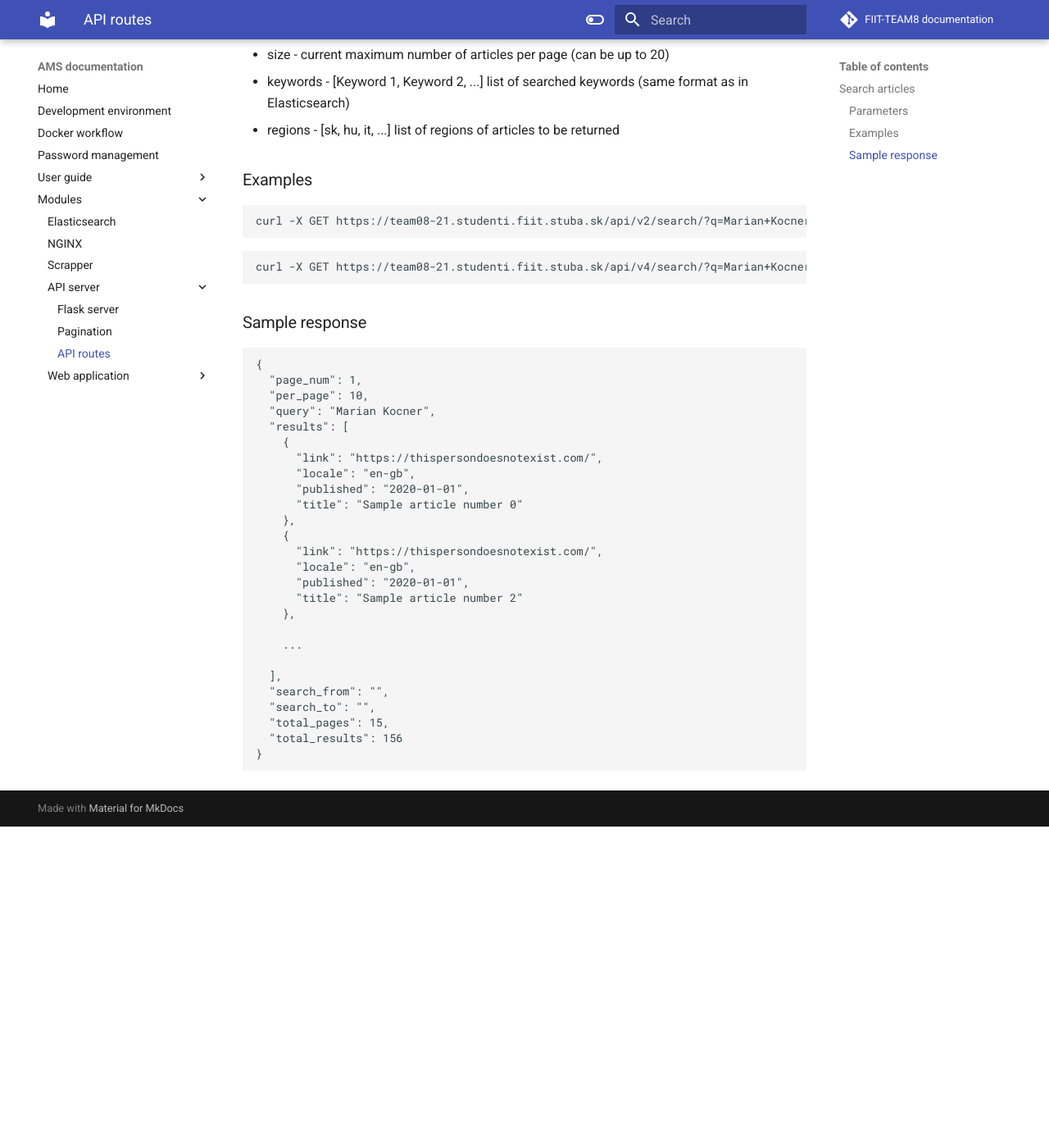
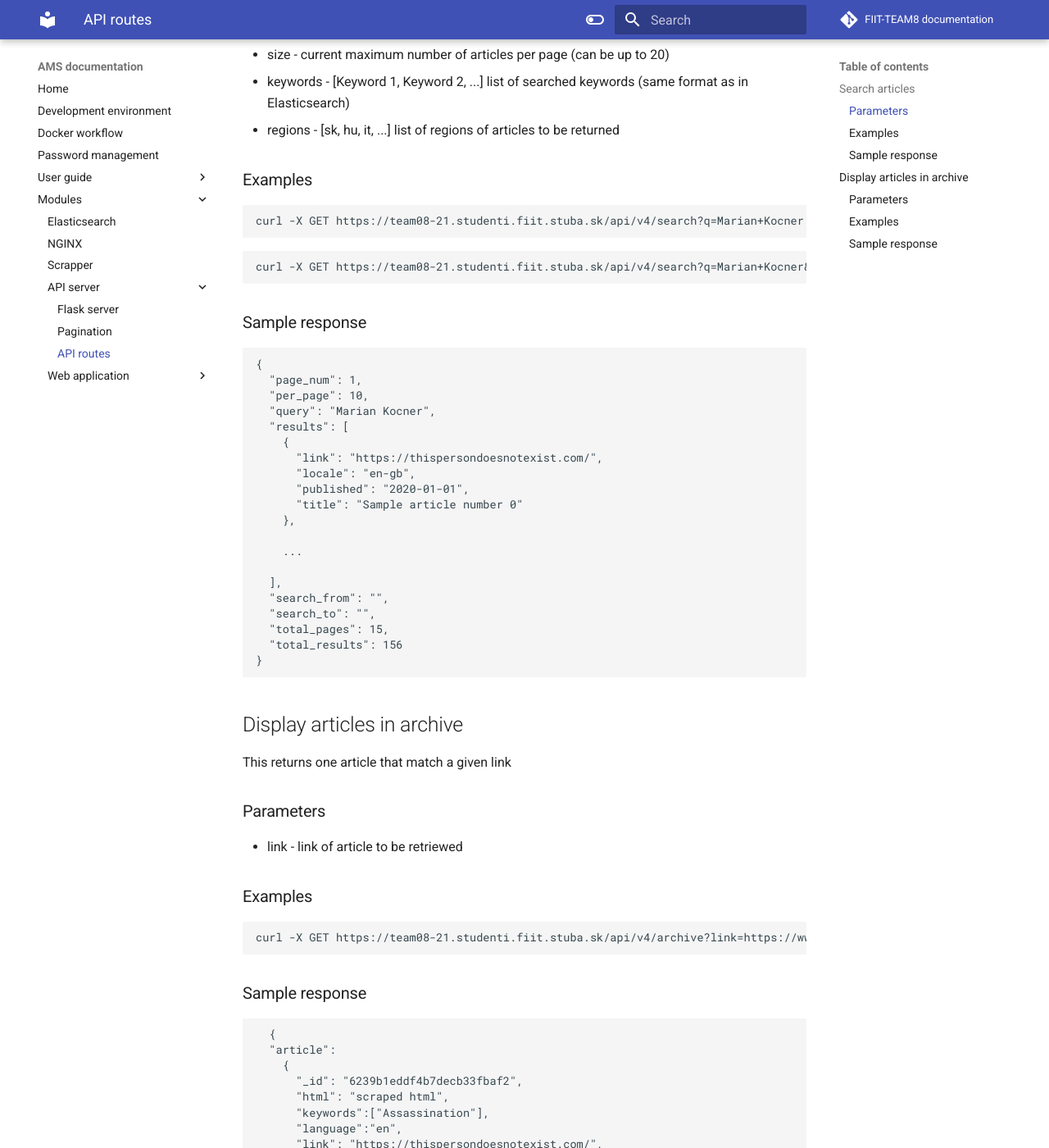
Before and after one commit to FIIT-TEAM8/team_documentation, an MkDocs documentation site: the page built from docs/modules/API server/routes.md, in a window 1280 px wide and 1400 px high, scrolled down 415 px. Shown: the whole window at 82% size. Built offline with MkDocs 1.6.1 and Material for MkDocs 9.7.7, drawn with Linux system fonts in a browser that asks for light colours; comment, search, counter and statistics services are not loaded; before the commit the page ends 1423 px from its top, so only the background shows below that; some of the changed text lies outside the part shown.

Commit message:
Update routes.md

````diff
--- a/docs/modules/API server/routes.md
+++ b/docs/modules/API server/routes.md
@@ -17,10 +17,10 @@ This returns articles that match a given query
 ### Examples
 
 ```
-curl -X GET https://team08-21.studenti.fiit.stuba.sk/api/v2/search/?q=Marian+Kocner
+curl -X GET https://team08-21.studenti.fiit.stuba.sk/api/v4/search?q=Marian+Kocner
 ```
 ```
-curl -X GET https://team08-21.studenti.fiit.stuba.sk/api/v4/search/?q=Marian+Kocner&regions=[sk, hu, it]&keywords=[Bomb Threat, Murder]&from=2020-01-01&to=2021-01-01&page=2&size=10
+curl -X GET https://team08-21.studenti.fiit.stuba.sk/api/v4/search?q=Marian+Kocner&regions=[sk, hu, it]&keywords=[Bomb Threat, Murder]&from=2020-01-01&to=2021-01-01&page=2&size=10
 ```
 
 ### Sample response
@@ -37,12 +37,6 @@ curl -X GET https://team08-21.studenti.fiit.stuba.sk/api/v4/search/?q=Marian+Koc
       "published": "2020-01-01",
       "title": "Sample article number 0"
     },
-    {
-      "link": "https://thispersondoesnotexist.com/",
-      "locale": "en-gb",
-      "published": "2020-01-01",
-      "title": "Sample article number 2"
-    },
 
     ...
 
@@ -53,3 +47,76 @@ curl -X GET https://team08-21.studenti.fiit.stuba.sk/api/v4/search/?q=Marian+Koc
   "total_results": 156
 }
 ```
+
+## Display articles in archive
+This returns one article that match a given link
+
+### Parameters
+
+* link - link of article to be retriewed
+
+### Examples
+
+```
+curl -X GET https://team08-21.studenti.fiit.stuba.sk/api/v4/archive?link=https://www.bbc.com/news/world-middle-east-35219693
+```
+
+### Sample response
+
+```
+  {
+  "article":
+    {
+      "_id": "6239b1eddf4b7decb33fbaf2",
+      "html": "scraped html",
+      "keywords":["Assassination"],
+      "language":"en",
+      "link": "https://thispersondoesnotexist.com/",
+      "published": "2020-01-01",
+      "region":"gb",
+      "title": "Sample article number 0"
+    }
+}
+ ```
+
+## Get articles for PDF report
+This returns one or multiple articles that match a list of given ids
+
+### Parameters
+
+* ids - [id1, id2, id3, ...] list of article's ids to be retriewed
+
+### Examples
+
+```
+curl -X GET https://team08-21.studenti.fiit.stuba.sk/api/v4/report?ids=[6239b1eddf4b7decb33fbaf2, 206239b1ecdf4b7decb33fbaee]
+```
+
+### Sample response
+
+```
+  "results": [
+    {
+      "_id": "6239b1eddf4b7decb33fbaf2",
+      "html": "scraped html",
+      "keywords":["Assassination"],
+      "language":"en",
+      "link": "https://thispersondoesnotexist.com/",
+      "published": "2020-01-01",
+      "region":"gb",
+      "title": "Sample article number 0"
+    },
+    {
+      "_id": "206239b1ecdf4b7decb33fbaee",
+      "html": "scraped html",
+      "keywords":["Assassination", "Murder"],
+      "language":"en",
+      "link": "https://thispersondoesnotexist.com/",
+      "published": "2020-01-01",
+      "region":"gb",
+      "title": "Sample article number 1"
+    },
+
+    ...
+
+  ],
````
